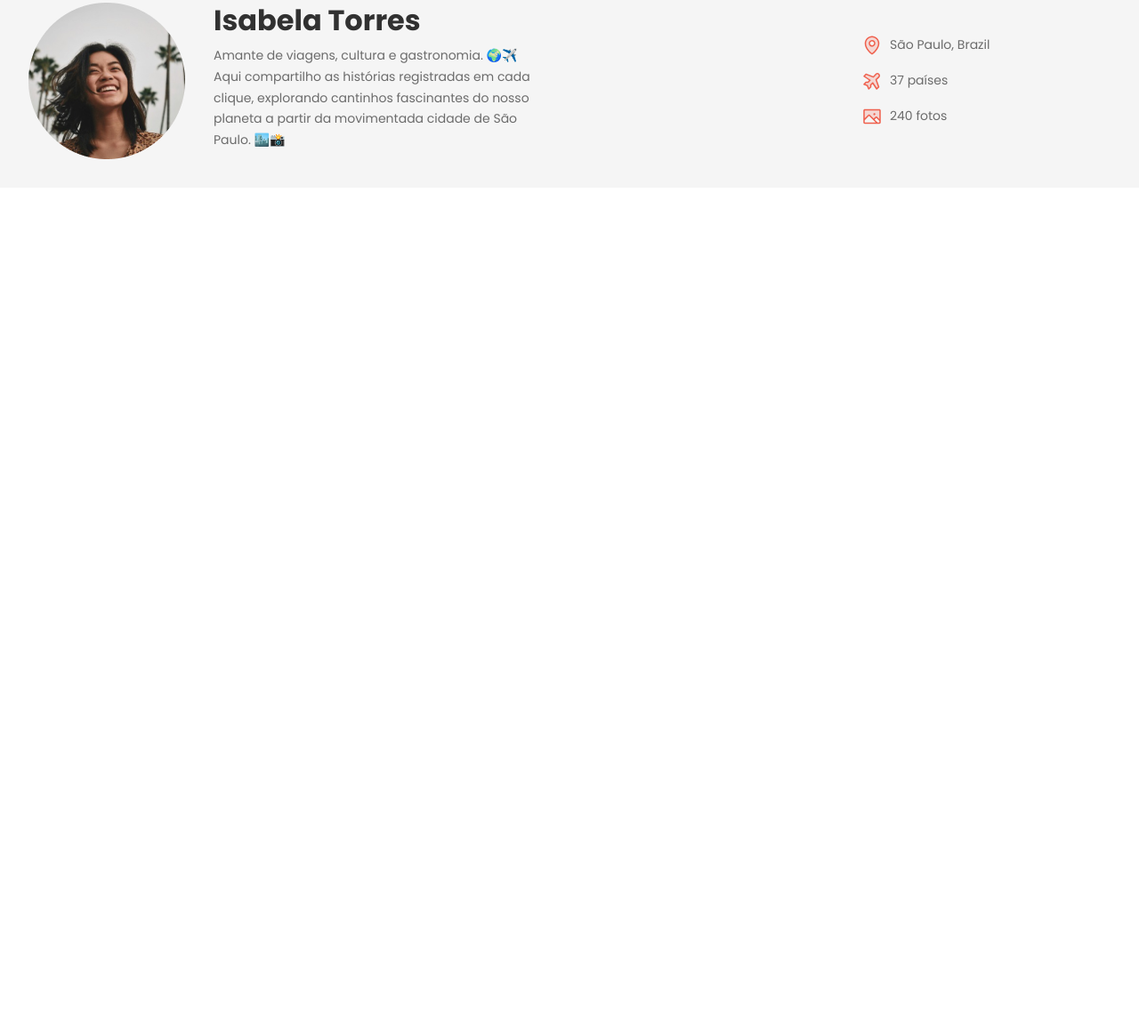
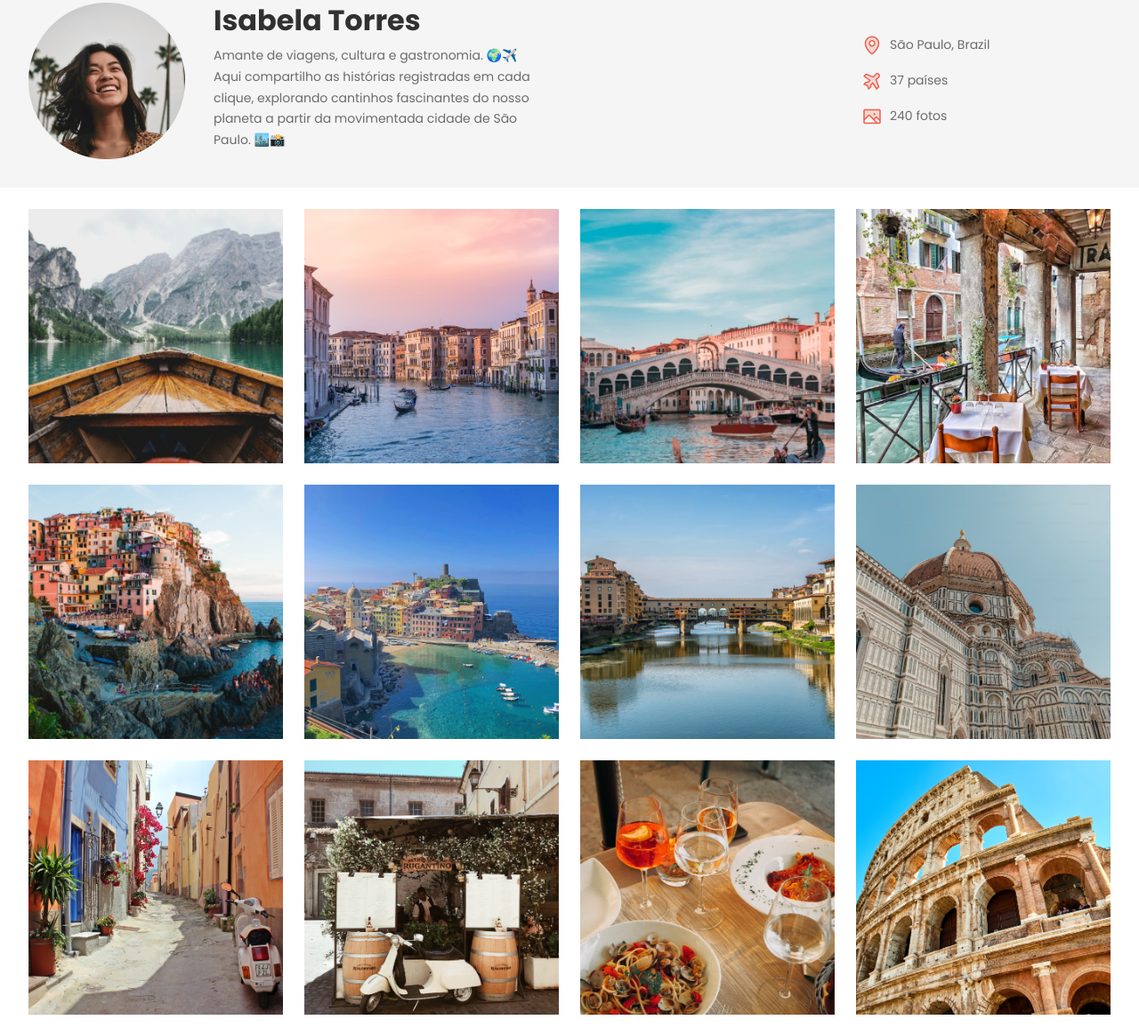
Before and after one commit to JrValerio/travelgram, a plain HTML site: page index.html in a window 1280 px wide. Shown: the part 125-1290 px from the top of the page at 89% size. Before the commit the page ends 800 px from the top, so only its background shows below. Drawn offline with Linux system fonts and the light colour scheme.

Commit message:
main gallery

```diff
--- a/index.html
+++ b/index.html
@@ -43,5 +43,19 @@
             </div>
         </header>
     </div>
+    <main class="container">
+        <img src="assets/images/Image 01.png" alt="....">
+        <img src="assets/images/Image 02.png" alt="....">
+        <img src="assets/images/Image 03.png" alt="....">
+        <img src="assets/images/Image 04.png" alt="....">
+        <img src="assets/images/Image 05.png" alt="....">
+        <img src="assets/images/Image 06.png" alt="....">
+        <img src="assets/images/Image 07.png" alt="....">
+        <img src="assets/images/Image 08.png" alt="....">
+        <img src="assets/images/Image 09.png" alt="....">
+        <img src="assets/images/Image 10.png" alt="....">
+        <img src="assets/images/Image 11.png" alt="....">
+        <img src="assets/images/Image 12.png" alt="....">
+    </main>
 </body>
 </html>
--- a/styles/index.css
+++ b/styles/index.css
@@ -1,3 +1,4 @@
 @import url(global.css);
 @import url(nav.css);
 @import url(header.css);
+@import url(main.css);
--- /dev/null
+++ b/styles/main.css
@@ -0,0 +1,12 @@
+main {
+    display: flex;
+    flex-wrap: wrap;
+    gap: 1.5rem;
+    padding-block: 1.5rem;
+}
+
+main img {
+    width: 17.875rem;
+    height: 17.875rem;
+    object-fit: cover;
+}
```
